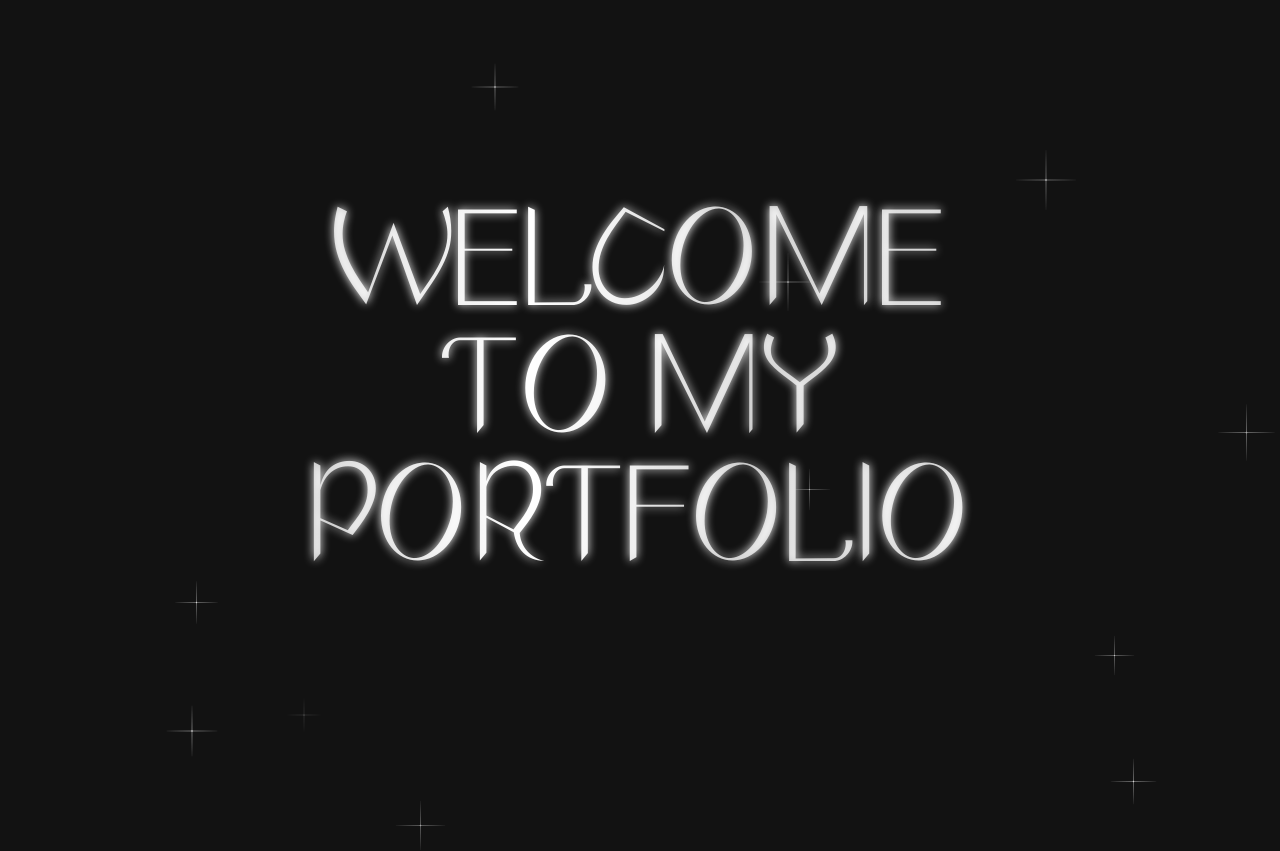
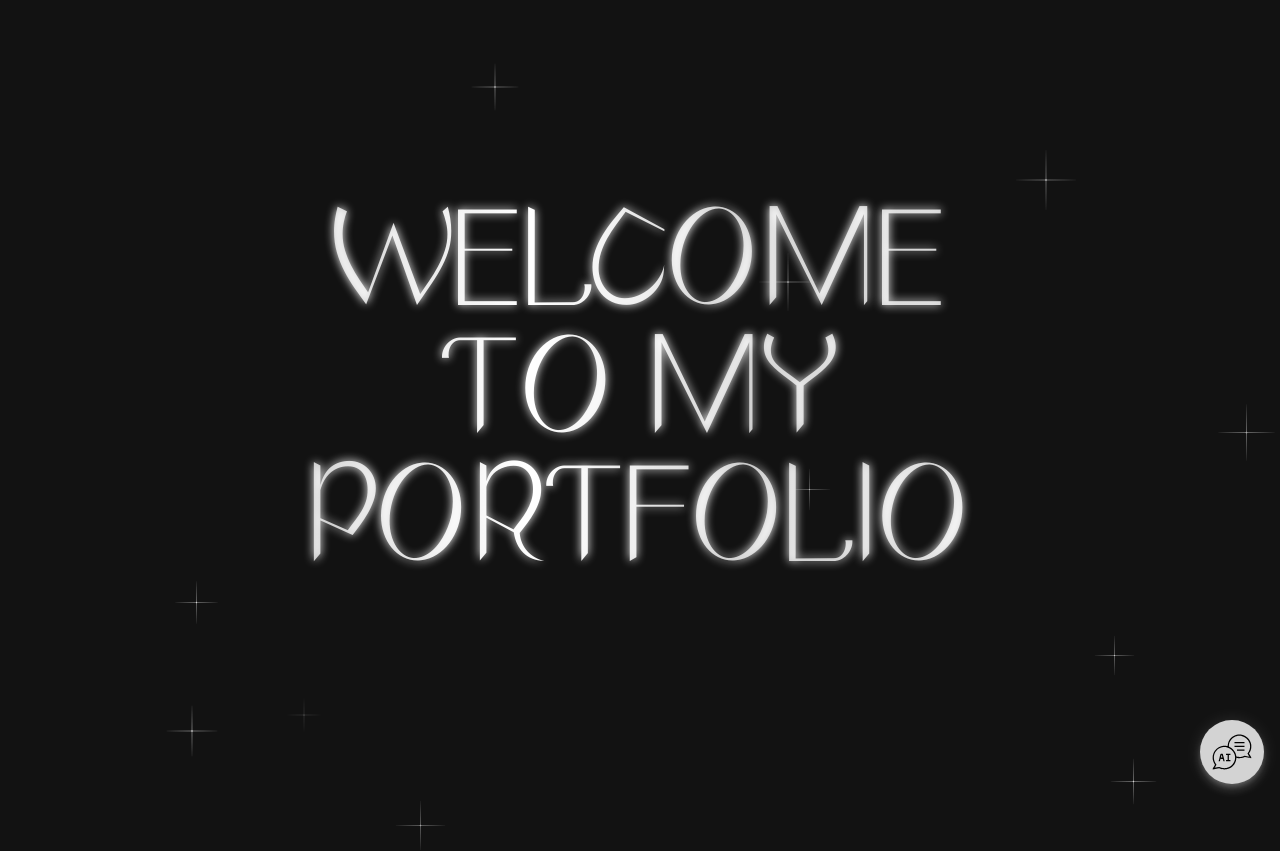
Before and after one commit to eunbinnie/fe-portfolio, a Next.js app: page / in a window 1280 px wide. Shown: the top 851 px of the page. Built offline with nearby package versions, Linux system fonts and the light colour scheme.

Commit message:
feat: floating button ui 추가

```diff
--- a/src/app/layout.tsx
+++ b/src/app/layout.tsx
@@ -1,6 +1,7 @@
 import type { Metadata } from 'next';
 import '@/styles/globals.css';
 import Background from '@/components/StarContainer';
+import FloatingButton from '@/components/FloatingButton';
 
 export const metadata: Metadata = {
   title: '이은빈 | 프론트엔드 개발자 포트폴리오',
@@ -19,6 +20,7 @@ export default function RootLayout({
         <>
           <Background />
           <main>{children}</main>
+          <FloatingButton />
         </>
       </body>
     </html>
--- /dev/null
+++ b/src/components/FloatingButton.tsx
@@ -0,0 +1,18 @@
+import Image from 'next/image';
+
+const FloatingButton = () => {
+  return (
+    <div className="shadow-small fixed bottom-4 right-4 size-14 cursor-pointer rounded-full bg-silver transition-colors duration-300 ease-in-out hover:bg-white md:size-16">
+      <Image
+        src="/icons/chatbot.svg"
+        alt="AI와 채팅하기"
+        fill
+        sizes="max-width:100%"
+        priority
+        className="object-cover p-3"
+      />
+    </div>
+  );
+};
+
+export default FloatingButton;
--- a/tailwind.config.ts
+++ b/tailwind.config.ts
@@ -48,6 +48,10 @@ const config: Config = {
           '100%': { transform: 'translateX(-200%)' },
         },
       },
+      boxShadow: {
+        small:
+          'rgba(255, 255, 255, 0.2) 0px 3px 5px -1px, rgba(255, 255, 255, 0.14) 0px 6px 10px 0px, rgba(255, 255, 255, 0.12) 0px 1px 18px 0px;',
+      },
       backgroundImage: {
         'left-top-gradient':
           'linear-gradient( to bottom right, hsl(0, 0%, 25%) 0%, hsla(0, 0%, 25%, 0) 50% )',
```
Also changed, not shown: public/icons/chatbot.svg (added).
